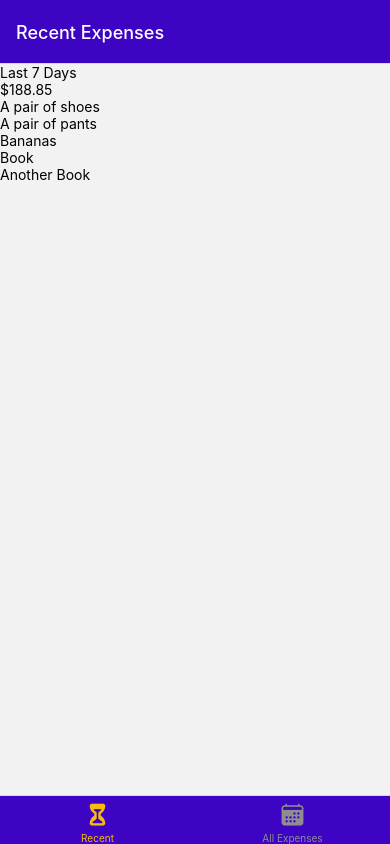
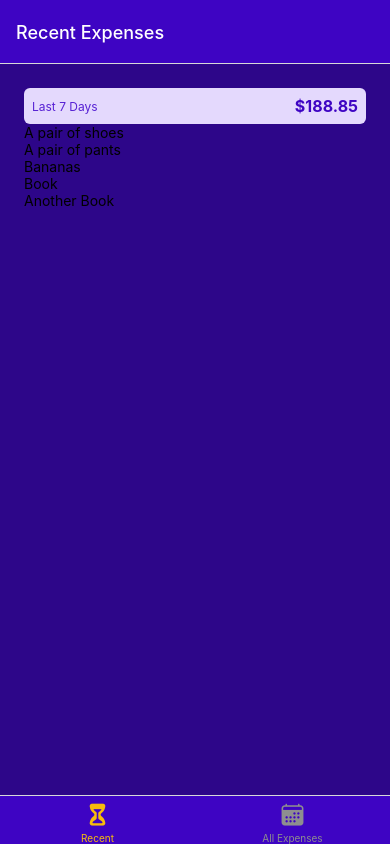
Before and after one commit to mjvinti/rn-expense-tracker, a React Native app: screen / in a window 390 px wide. Built offline with nearby package versions, Linux system fonts and the light colour scheme.

Commit message:
improved app layout and styling

```diff
--- a/components/ExpensesOutput/ExpensesOutput.js
+++ b/components/ExpensesOutput/ExpensesOutput.js
@@ -1,7 +1,9 @@
-import { View } from 'react-native';
+import { StyleSheet, View } from 'react-native';
 
 import ExpensesSummary from './ExpensesSummary';
 import ExpensesList from './ExpensesList';
+
+import { GlobalStyles } from '../../constants/styles';
 
 const DUMMY_EXPENSES = [
   {
@@ -38,7 +40,7 @@
 
 const ExpensesOutput = ({ expenses, expensesPeriod }) => {
   return (
-    <View>
+    <View style={styles.container}>
       <ExpensesSummary expenses={DUMMY_EXPENSES} periodName={expensesPeriod} />
       <ExpensesList expenses={DUMMY_EXPENSES} />
     </View>
@@ -46,3 +48,11 @@
 };
 
 export default ExpensesOutput;
+
+const styles = StyleSheet.create({
+  container: {
+    backgroundColor: GlobalStyles.colors.primary700,
+    flex: 1,
+    padding: 24
+  }
+});
--- a/components/ExpensesOutput/ExpensesSummary.js
+++ b/components/ExpensesOutput/ExpensesSummary.js
@@ -1,4 +1,6 @@
 import { StyleSheet, Text, View } from 'react-native';
+
+import { GlobalStyles } from '../../constants/styles';
 
 const ExpensesSummary = ({ expenses, periodName }) => {
   const expensesSum = expenses.reduce(
@@ -7,13 +9,31 @@
   );
 
   return (
-    <View>
-      <Text>{periodName}</Text>
-      <Text>${expensesSum.toFixed(2)}</Text>
+    <View style={styles.container}>
+      <Text style={styles.period}>{periodName}</Text>
+      <Text style={styles.sum}>${expensesSum.toFixed(2)}</Text>
     </View>
   );
 };
 
 export default ExpensesSummary;
 
-const styles = StyleSheet.create({});
+const styles = StyleSheet.create({
+  container: {
+    alignItems: 'center',
+    backgroundColor: GlobalStyles.colors.primary50,
+    borderRadius: 6,
+    flexDirection: 'row',
+    justifyContent: 'space-between',
+    padding: 8
+  },
+  period: {
+    color: GlobalStyles.colors.primary400,
+    fontSize: 12
+  },
+  sum: {
+    color: GlobalStyles.colors.primary500,
+    fontSize: 16,
+    fontWeight: 'bold'
+  }
+});
```
